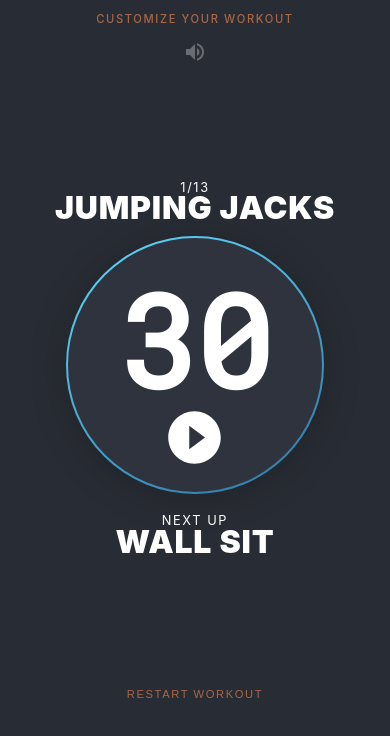
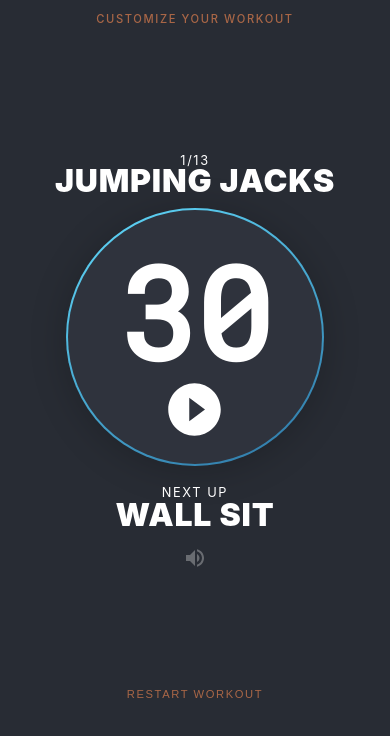
Before and after one commit to joeschwehr/HIIT-tracker, a React (Create React App) app: page / in a window 390 px wide. Shown: the top 736 px of the page. Built offline with nearby package versions, Linux system fonts and the light colour scheme.

Commit message:
improved mobile styles for safari, moved mute button

```diff
--- a/src/App.css
+++ b/src/App.css
@@ -7,18 +7,6 @@
     flex-direction: column;
     align-items: center;
     justify-content: center;
-}
-
-.volume-btn {
-    cursor: pointer;
-    opacity: 0.3;
-    transition: all 0.3s;
-    transform: scale(1);
-}
-
-.volume-btn:hover {
-    opacity: 1;
-    transform: scale(1.1);
 }
 
 @media (max-width: 700px) {
--- a/src/App.js
+++ b/src/App.js
@@ -4,9 +4,6 @@ import Sidebar from './components/sidebar/Sidebar';
 import AddNewPopup from './components/addNew-popup/addNewPopup';
 import SettingsPopup from './components/settingsPopup/settingsPopup';
 import ConfirmPopup from './components/confirmPopup/confirmPopup';
-
-import VolumeUpIcon from '@material-ui/icons/VolumeUp';
-import VolumeOffIcon from '@material-ui/icons/VolumeOff';
 
 import Clock from './components/Clock/Clock.component.jsx';
 import { voiceInit, iosVoices } from './components/speech.helper';
@@ -139,8 +136,10 @@ class App extends React.Component {
             toggleMute
         } = this;
 
+        const isSafariMobile =
+            /^((?!chrome|android).)*safari/i.test(navigator.userAgent) && window.orientation > -1;
         return (
-            <div className='App'>
+            <div className='App' style={isSafariMobile ? { justifyContent: 'flex-start' } : null}>
                 <Sidebar
                     exerciseList={exerciseList}
                     onListChange={onListChange}
@@ -164,14 +163,12 @@ class App extends React.Component {
                 {isConfirmDialogOpen && (
                     <ConfirmPopup closePopup={closeConfirmPopup} resetExercises={resetExercises} />
                 )}
-                <div className='volume-btn' onClick={toggleMute}>
-                    {isMuted ? <VolumeOffIcon></VolumeOffIcon> : <VolumeUpIcon></VolumeUpIcon>}
-                </div>
                 <Clock
                     exerciseList={exerciseList}
                     workoutInterval={workoutInterval}
                     restInterval={restInterval}
                     isMuted={isMuted}
+                    toggleMute={toggleMute}
                 />
             </div>
         );
--- a/src/components/Clock/Clock.component.jsx
+++ b/src/components/Clock/Clock.component.jsx
@@ -1,9 +1,11 @@
 import React, { useState } from 'react';
 import Timer from '../Timer/Timer';
 import './clock.styles.scss';
+import VolumeUpIcon from '@material-ui/icons/VolumeUp';
+import VolumeOffIcon from '@material-ui/icons/VolumeOff';
 
 export default function Watch(props) {
-    const { exerciseList, workoutInterval, restInterval, isMuted } = props;
+    const { exerciseList, workoutInterval, restInterval, isMuted, toggleMute } = props;
     const [isResting, setIsResting] = useState(false);
     const [index, setIndex] = useState(0);
     const [precount, setPrecount] = useState(4);
@@ -54,8 +56,11 @@ export default function Watch(props) {
         currentExerciseMsg = '';
     }
 
+    const isSafariMobile =
+        /^((?!chrome|android).)*safari/i.test(navigator.userAgent) && window.orientation > -1;
+
     return (
-        <div className='clock'>
+        <div className='clock' style={isSafariMobile ? { flexGrow: 0.75 } : null}>
             {/* <button className="clock-button" onClick={resetWorkout}>Restart Workout</button> */}
             <div className='clock-container'>
                 <div>{exerciseIndexMsg}</div>
@@ -82,7 +87,11 @@ export default function Watch(props) {
                         </div>
                     )}
                 </div>
+                <div className='volume-btn' onClick={toggleMute}>
+                    {isMuted ? <VolumeOffIcon></VolumeOffIcon> : <VolumeUpIcon></VolumeUpIcon>}
+                </div>
             </div>
+
             <div className='clock-start-over-container'>
                 <button className='clock-button' onClick={resetWorkout}>
                     Restart Workout
--- a/src/components/Clock/clock.styles.scss
+++ b/src/components/Clock/clock.styles.scss
@@ -81,6 +81,18 @@
     }
 }
 
+.volume-btn {
+    cursor: pointer;
+    opacity: 0.3;
+    transition: all 0.3s;
+    transform: scale(1);
+}
+
+.volume-btn:hover {
+    opacity: 1;
+    transform: scale(1.1);
+}
+
 .clock-dummy {
     font-family: 'Bangers', cursive;
     font-size: 0;
```
